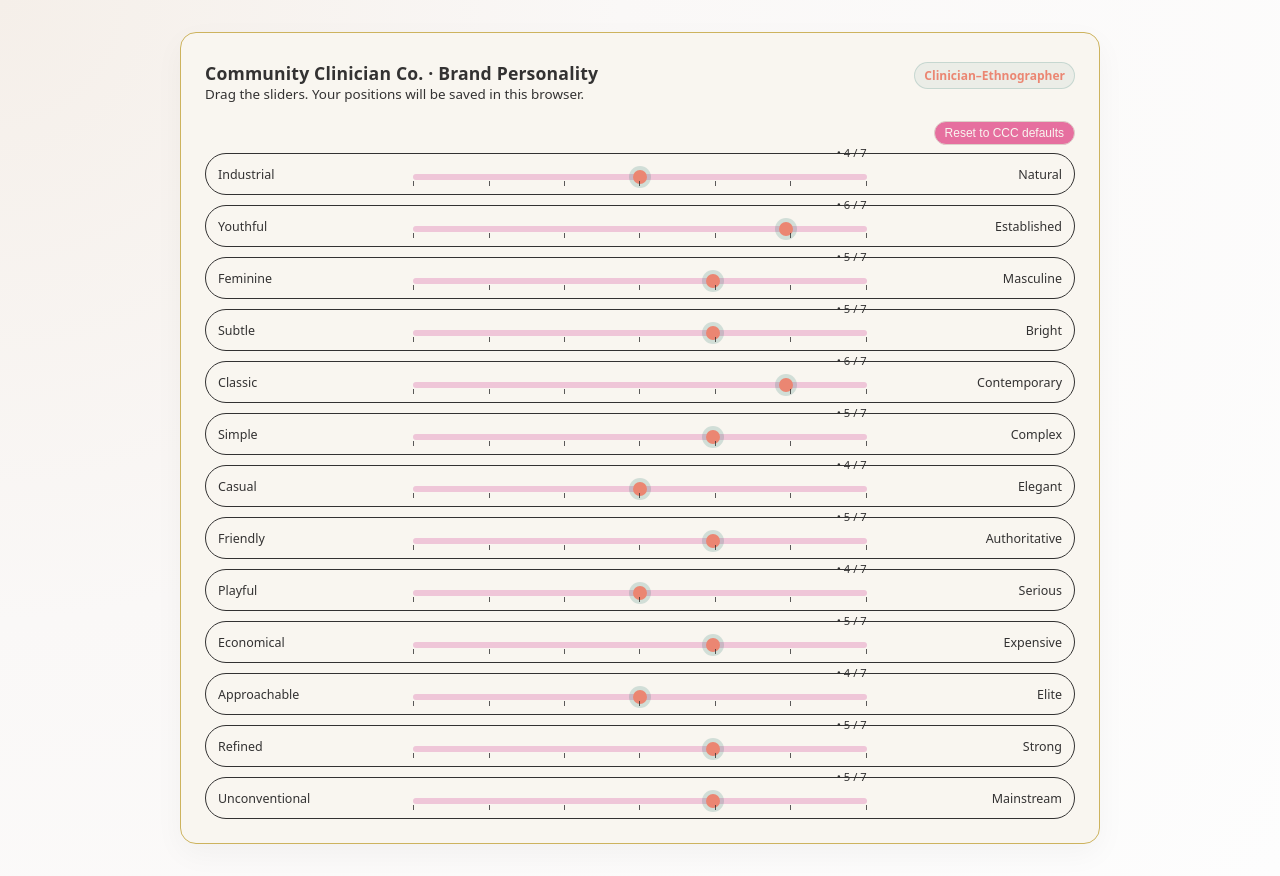
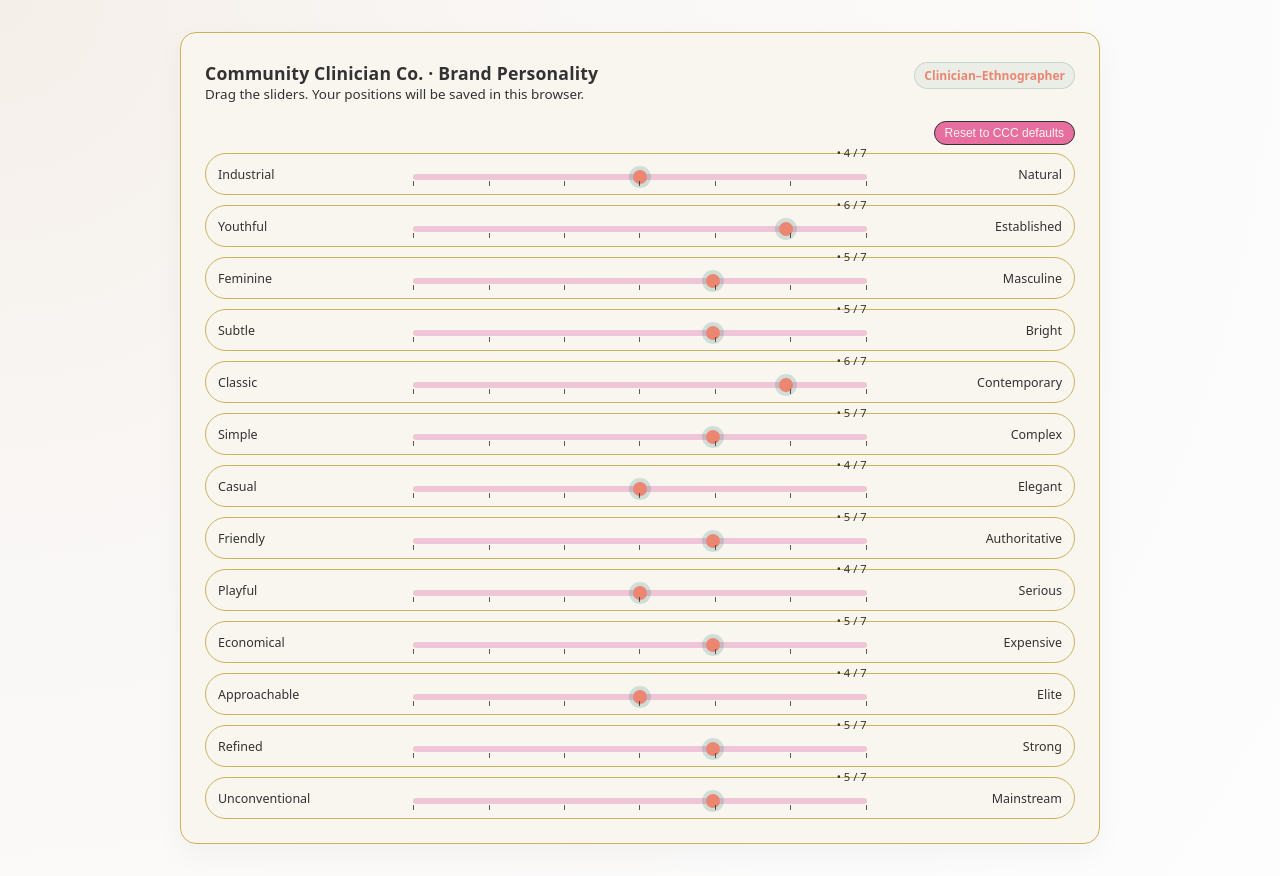
Before and after one commit to mgagliardimhp/notion-widget-brand-voice-sliders, a plain HTML site: page index.html in a window 1280 px wide. Drawn offline with Linux system fonts and the light colour scheme.

Commit message:
Update index.html

```diff
--- a/index.html
+++ b/index.html
@@ -85,7 +85,7 @@
 
     .reset-btn {
       border-radius: 999px;
-      border: 1px solid #ddd0c9;
+      border: 1px solid #333232;
       padding: 4px 10px;
       font-size: 0.75rem;
       background: #e66f9f;
@@ -112,7 +112,7 @@
       padding: 9px 12px;
       border-radius: 999px;
       background: #f9f6f0;
-      border: 1px solid #333232;
+      border: 1px solid #cdb35e;
     }
 
     .trait {
```
